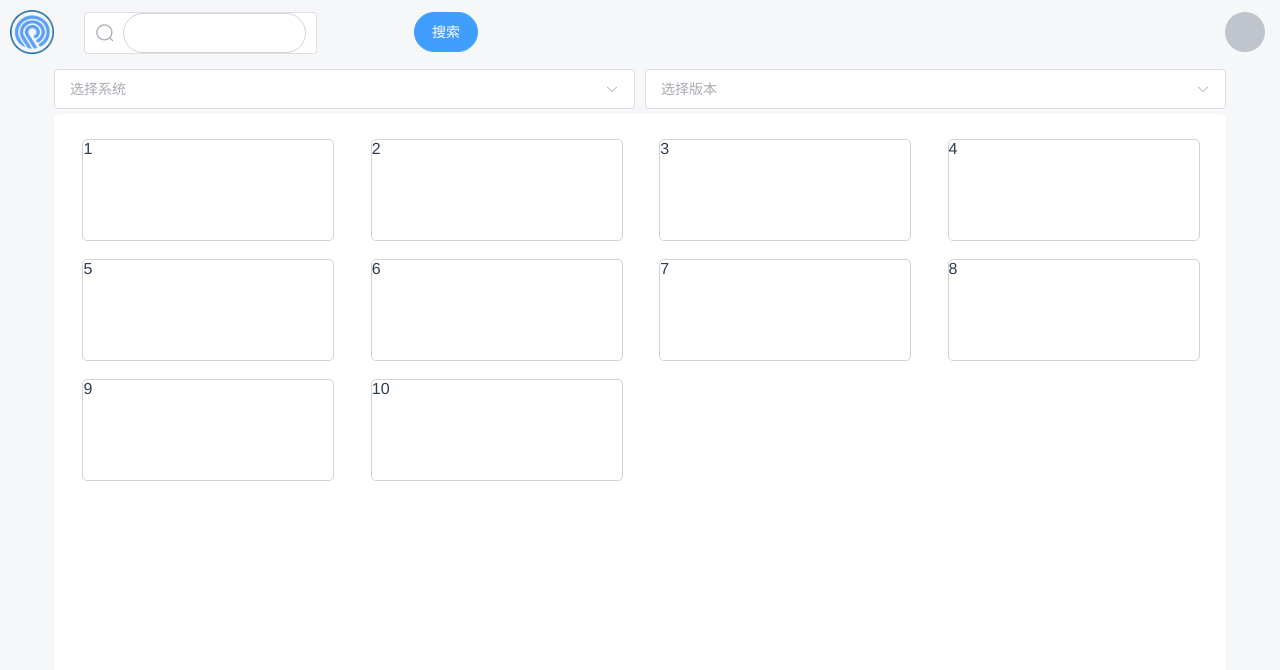
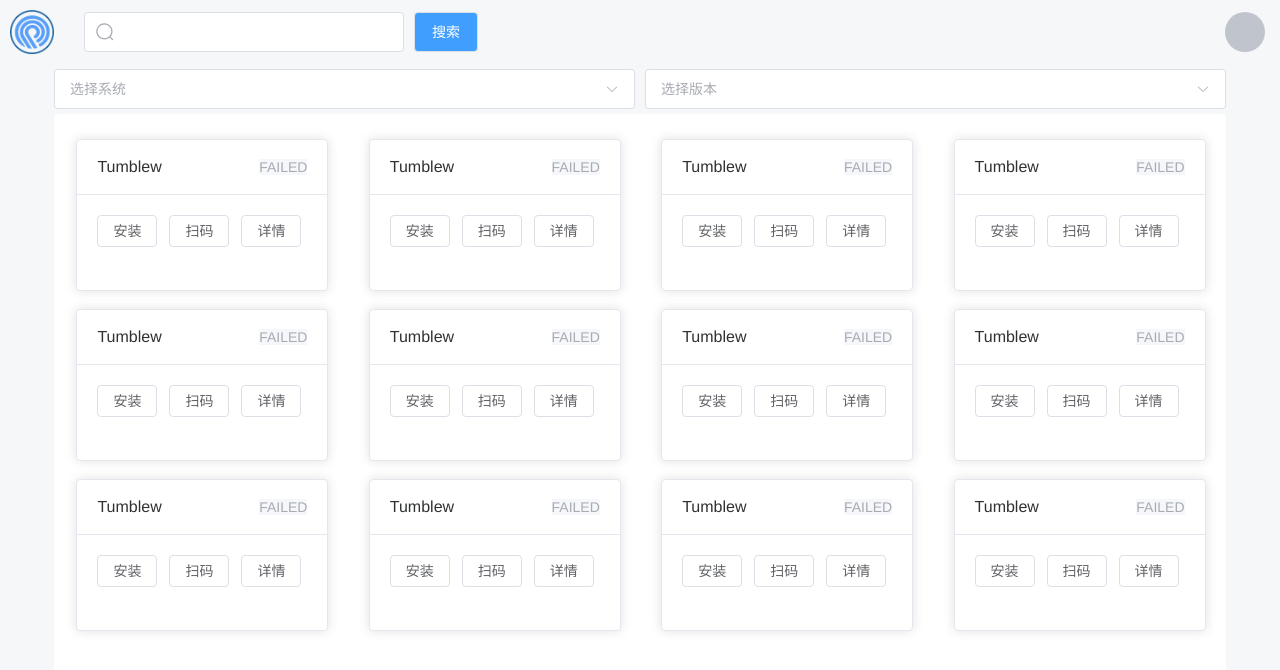
Before and after one commit to Future-Machine-Research-Institute/TumbleweedWebSide, a Vue app: page /home in a window 1280 px wide. Shown: the top 670 px of the page. Built offline with nearby package versions, Linux system fonts and the light colour scheme; what xmldom would draw is missing.

Commit message:
element-plus update && bug fix

```diff
--- a/package.json
+++ b/package.json
@@ -12,7 +12,7 @@
     "@future-machine-research-institute/cgbidecompress": "github:Future-Machine-Research-Institute/CgBIDecompress",
     "axios": "^0.27.2",
     "bytebuffer": "^5.0.1",
-    "element-plus": "^2.0.2",
+    "element-plus": "^2.2.17",
     "isomorphic-unzip": "^1.1.5",
     "js-md5": "^0.7.3",
     "vue": "^3.2.25",
--- a/src/views/AppManagement/AppManagement.vue
+++ b/src/views/AppManagement/AppManagement.vue
@@ -47,6 +47,7 @@
 .head {
     height: 64px;
     /* background-color: white; */
+    display: flex;
     align-items: center;
 }
 
--- a/src/views/Home/Home.vue
+++ b/src/views/Home/Home.vue
@@ -52,9 +52,10 @@
 }
 
 .container {
-    width: 90vw;
+    width: calc(90vw + 20px);
     height: calc(100vh - 164px);
-    margin: 0 auto;
+    margin-left: calc(5vw - 10px);
+    /* margin: 0 auto; */
 }
 
 </style>
--- a/src/views/Home/HomeContainer.vue
+++ b/src/views/Home/HomeContainer.vue
@@ -1,24 +1,46 @@
 <template>
-    <div class = "main">
-        <div class = "item">1</div>
-        <div class = "item">2</div>
-        <div class = "item">3</div>
-        <div class = "item">4</div>
-        <div class = "item">5</div>
-        <div class = "item">6</div>
-        <div class = "item">7</div>
-        <div class = "item">8</div>
-        <div class = "item">9</div>
-        <div class = "item">10</div>
+    <div class="main" v-infinite-scroll="load">
+      <el-card class="app-card" v-for="item in appListData">
+        <template #header>
+          <div class="app-card-header">
+            <span>Tumblew</span>
+            <el-image />
+            <!-- <el-button class="button" text>Operation button</el-button> -->
+          </div>
+        </template>
+        <el-button>安装</el-button>
+        <el-button>扫码</el-button>
+        <el-button>详情</el-button>
+        <!-- <div v-for="o in 4" :key="o" class="text item">{{ 'List item ' + o }}</div> -->
+      </el-card>
     </div>
+
 </template>
 
 <script>
     export default {
         data() {
             return {
-
+                appListData: [
+                  "Tumblew",
+                  "Tumblew",
+                  "Tumblew",
+                  "Tumblew",
+                  "Tumblew",
+                  "Tumblew",
+                  "Tumblew",
+                  "Tumblew",
+                  "Tumblew",
+                  "Tumblew",
+                  "Tumblew",
+                  "Tumblew"
+                ]
             }
+        },
+        methods: {
+          load() {
+            console.log("到底了")
+          }
         },
         //生命周期 - 创建完成,访问当前this实例
         created() {
@@ -35,21 +57,19 @@
 /* @import url(); 引入css类 */
 
 .main {
-    width: 90vw;
-    height: calc(100vh - 164px);
+    width: 100%;
+    height: 100%;
     margin: 0 auto;
     background-color: white;
     display: grid;
     justify-content: space-evenly;
     grid-template-columns: repeat(auto-fill, 250px);
-    grid-template-rows: repeat(auto-fill, 100px);
+    grid-template-rows: repeat(auto-fill, 150px);
     grid-gap: 20px;
     gap: 20px;
     overflow: auto;
     padding-top: 25px;
     padding-bottom: 25px;
-    padding-left: 10px;
-    padding-right: 10px;
 
     -ms-overflow-style: none;
     scrollbar-width: none;
@@ -71,4 +91,15 @@
     /* box-shadow: 0 0 30px #DCDFE6; */
 }
 
+.app-card {
+  width: 250px;
+  height: 150px;
+}
+
+.app-card-header{
+  display: flex;
+  justify-content: space-between;
+  align-items: center;
+}
+
 </style>
--- a/src/views/Home/HomeHead.vue
+++ b/src/views/Home/HomeHead.vue
@@ -6,7 +6,7 @@
                 <el-icon class = "el-input__icon" :size = "20" ><search /></el-icon>
             </template>
         </el-input>
-        <el-button class = "search-button" type="primary" round >搜索</el-button>
+        <el-button class = "search-button" >搜索</el-button>
         <el-dropdown class = "avatar-container">
         <el-avatar class = "user-avatar" ></el-avatar>
         <template #dropdown>
@@ -79,17 +79,17 @@
 
 .search-input {
     width: 25%;
-    display: block;
+    height: 40px;
     position: absolute;
     top: 12px;
     left: 84px;
 }
 
-.search-input :deep(.el-input__inner) {
+/* .search-input :deep(.el-input__inner) {
     height: 40px;
     border: 0.2px solid lightgray;
     border-radius: 20px;
-}
+} */
 
 .search-button {
     width: 5%;
@@ -99,6 +99,8 @@
     top: 12px;
     left: calc(25% + 94px);
     min-width: 60px;
+    color: white;
+    background-color: #409EFF;
 }
 
 .avatar-container{
--- a/src/views/PersonalInformation/PersonalInformation.vue
+++ b/src/views/PersonalInformation/PersonalInformation.vue
@@ -83,6 +83,7 @@
 
 .head {
     height: 64px;
+    display: flex;
     align-items: center;
 }
 
--- a/src/views/UserManagement/UserManagement.vue
+++ b/src/views/UserManagement/UserManagement.vue
@@ -331,6 +331,7 @@
 .head {
     height: 64px;
     /* background-color: white; */
+    display: flex;
     align-items: center;
 }
 
```
Also changed, not shown: 1 other file (tests, documents, lock files or other folders).
